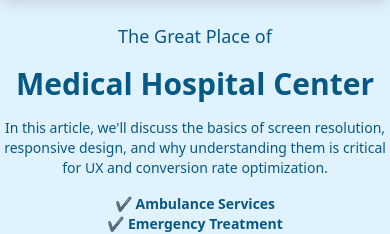
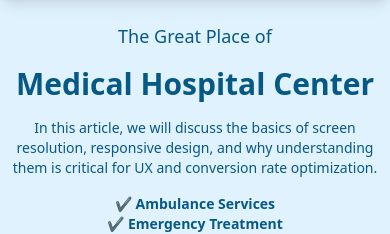
Before and after one commit to sundaysage/hospitalsystem, a Next.js app: page / in a window 390 px wide. Shown: the part 2106-2340 px from the top of the page. Built offline with nearby package versions, Linux system fonts and the light colour scheme.

Commit message:
mobile view 2

```diff
--- a/components/Section2.js
+++ b/components/Section2.js
@@ -46,7 +46,7 @@ const Section2 = () => {
             Medical Hospital Center
           </h1>
           <p className="text-sm text-[#075985]">
-            In this article, we'll discuss the basics of screen resolution,
+            In this article, we will discuss the basics of screen resolution,
             responsive design, and why understanding them is critical for UX
             and conversion rate optimization.
           </p>
```
